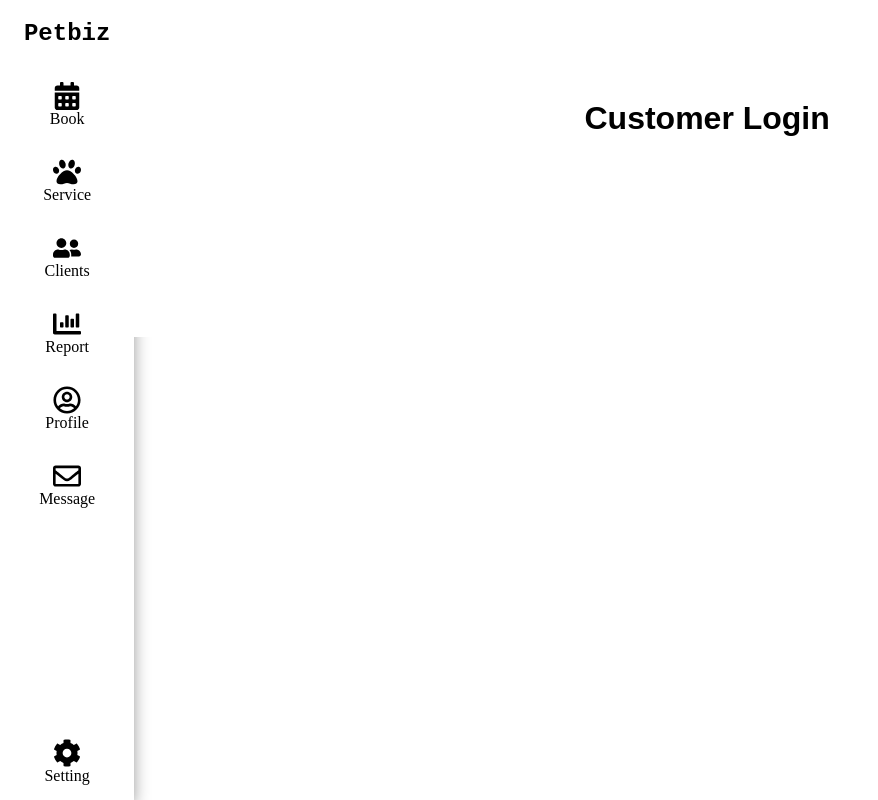
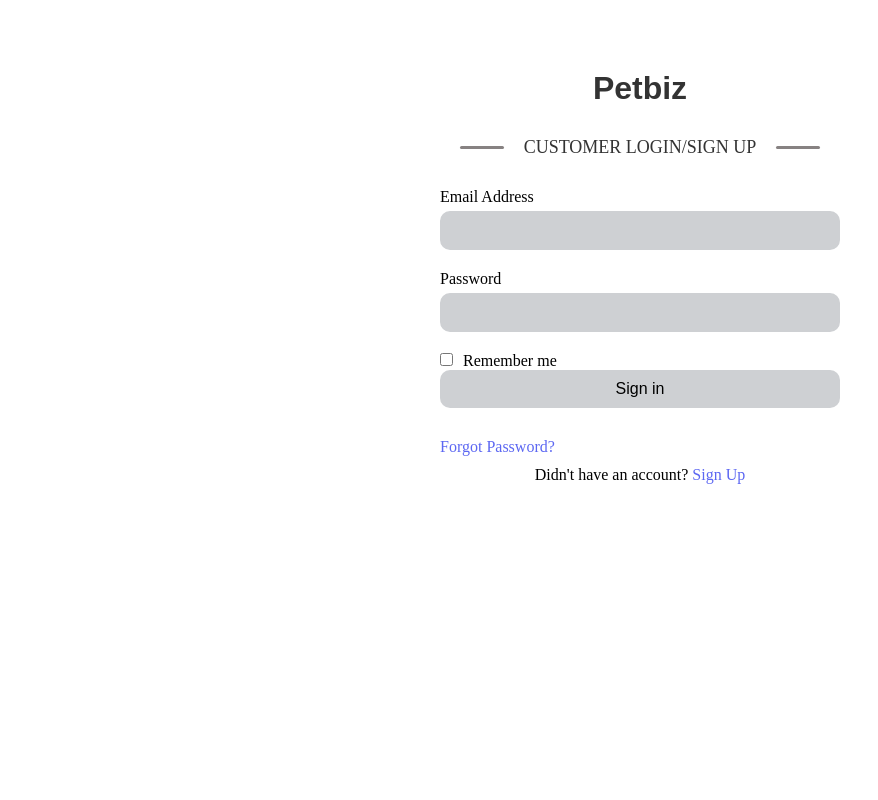
Before and after one commit to shawksolutionintern/PetBiz, a React (Create React App) app in the folder client/: page /customer-login in a window 1280 px wide. Shown: the whole page, without its empty margins (0-878 px from the left). Built offline with nearby package versions, Linux system fonts and the light colour scheme; sample sign-in values are in the browser's storage.

Commit message:
Update all pages for login

```diff
--- a/client/src/App.css
+++ b/client/src/App.css
@@ -581,3 +581,192 @@
 .reset-password-container button:hover {
   background-color: #8188ec;
 }
+
+
+/*---------------CSS FOR CUSTOMER LOGIN PAGE-----------------*/
+.customer-container {
+  width: 400px;
+  padding: 20px;
+  margin: 50px auto;
+  background-color: #ffffff;
+  border-radius: 8px;
+}
+
+.customer-container h1 {
+  font-family: Arial, sans-serif;
+  text-align: center;
+  color: #333;
+  margin-bottom: 30px;
+}
+
+.customer-container h2 {
+  display: flex;
+  align-items: center;
+  text-align: center;
+  color: #333;
+  font-size: large;
+  font-weight: normal;
+  margin-bottom:30px;
+}
+
+.customer-container h2::before,
+.customer-container h2::after {
+  content: '';
+  flex:1;
+  height: 3px;
+  border-radius: 3px;
+  background-color: #878282;
+  margin: 0 20px;
+}
+
+.customer-container form {
+  display: flex;
+  flex-direction: column;
+}
+
+.customer-container label {
+  margin-bottom: 5px;
+  color: #000000;
+}
+
+.customer-container input[type="email"],
+.customer-container input[type="password"],
+.customer-container button {
+  padding: 10px;
+  background-color: #ced0d3;
+  margin-bottom: 20px;
+  border: 2px solid #ced0d3;
+  border-radius: 10px;
+  outline: none;
+}
+
+.customer-container input[type="checkbox"] {
+  margin-right: 10px;
+}
+
+.customer-container button {
+  background-color: #ced0d3;
+  color: rgb(0, 0, 0);
+  font-size: 16px;
+  border: none;
+  cursor: pointer;
+  transition: background-color 0.3s ease;
+}
+
+.customer-container button:hover {
+  background-color: #8188ec;
+}
+
+.customer-container a {
+  color: #5c67f2;
+  text-decoration: none;
+}
+
+.customer-container a:hover {
+  text-decoration: underline;
+}
+
+.customer-container div:last-child {
+  text-align: center;
+}
+
+.customer-container .error-message {
+  color: red;
+  font-size: 16px;
+  text-align: center;
+  margin-top: 10px;
+}
+
+/*------------CSS FOR CUSTOMER SIGNUP PAGE -------*/
+.customer-signup {
+  width: 100%;
+  max-width: 500px;
+  margin: 40px auto;
+  padding: 20px;
+  background-color: #fff;
+  border-radius: 10px;
+}
+
+.customer-signup h1 {
+  text-align: center;
+  font-family: Arial, sans-serif;
+  color: #333;
+  margin-bottom: 40px;
+}
+
+.form-group {
+  margin-bottom: 20px;
+}
+
+.form-group label {
+  display: block;
+  margin-bottom: 10px;
+  color: black;
+  font-size:16px;
+}
+
+.form-group input[type="username"],
+.form-group input[type="email"],
+.form-group input[type="password"] {
+  width: 100%;
+  padding: 10px;
+  background-color: #d0d0d1;
+  border: 1px solid #d0d0d1;
+  border-radius: 8px;
+  box-sizing: border-box;
+}
+
+.password-criteria {
+  margin-bottom: 20px;
+}
+
+.password-criteria label {
+  font-weight: bold;
+  display: block;
+  margin-bottom: 5px;
+}
+
+.password-criteria ul {
+  list-style-type: none;
+  padding: 0;
+}
+
+.password-criteria li {
+  margin-bottom: 3px;
+}
+
+.policy {
+  display: flex;
+  align-items: center;
+  margin-bottom: 20px;
+}
+
+.policy input[type="checkbox"] {
+  margin-right: 10px;
+}
+
+.policy label {
+  margin: 0;
+}
+
+.customer-signup button {
+  width: 50%;
+  padding: 12px;
+  background-color: #d0d0d1;
+  color: black;
+  border: none;
+  border-radius: 20px;
+  cursor: pointer;
+  font-size: 16px;
+  transition: background-color 0.3s;
+  display: block;
+  margin: 80px auto;
+}
+
+.customer-signup .underline:hover{
+  text-decoration: underline;
+}
+
+.customer-signup button:hover {
+  background-color: #8188ec
+}
--- a/client/src/App.js
+++ b/client/src/App.js
@@ -3,7 +3,7 @@ import React from 'react';
 import './App.css';
 import Home from './components/homePage/Home';
 import NavBar from './components/common/Navbar';
-import { BrowserRouter as Router, Route, Routes, Navigate} from 'react-router-dom';
+import { BrowserRouter as Router, Route, Routes, Navigate, useLocation } from 'react-router-dom';
 import Book from './components/bookPage/Book';
 import Service from './components/servicePage/Service';
 import Clients from './components/clientPage/Clients';
@@ -19,6 +19,7 @@ import NextStep from './components/loginPage/NextStep';
 import ForgotPassword from './components/loginPage/ForgotPassword';
 import VerificationPage from './components/loginPage/VerificationPage';
 import ResetPassword from './components/loginPage/ResetPassword';
+import CustomerSignup from './components/loginPage/CustomerSignup';
 
 // 保护组件，用于确保用户登录后才能访问某些路由
 const ProtectedRoute = ({ children }) => {
@@ -26,12 +27,24 @@ const ProtectedRoute = ({ children }) => {
   return isLoggedIn ? children : <Navigate to="/login" replace />;
 };
 
-function App() {
+const AppContent = () => {
+  const location = useLocation();
+  const isLoggedIn = localStorage.getItem('isLoggedIn');
+
+  // 检查当前路径是否为登录页面之一
+  const isLoginPage = location.pathname === '/login' ||
+                      location.pathname === '/business-login' ||
+                      location.pathname === '/customer-login' ||
+                      location.pathname === '/business-signup' ||
+                      location.pathname === '/forgot-password' ||
+                      location.pathname === '/verification-page' ||
+                      location.pathname === '/reset-password' ||
+                      location.pathname === '/customer-signup';
+
   return (
-    <Router>
     <div className="App">
-        {/* 根据登录状态显示NavBar */}
-        {localStorage.getItem('isLoggedIn') && <NavBar />}
+      {/* 根据登录状态和当前路径显示NavBar */}
+      {isLoggedIn && !isLoginPage && <NavBar />}
       <div className="main-content">
         <Routes>
           <Route path="/" element={<Navigate replace to="/login" />} />
@@ -39,11 +52,12 @@ function App() {
           <Route path="/business-login" element={<BusinessLogin />} />
           <Route path="/customer-login" element={<CustomerLogin />} />
           <Route path="/business-signup" element={<BusinessSignup />} />
-            <Route path="/next-page" element={<NextStep/>}/>
-            <Route path="/forgot-password" element={<ForgotPassword/>}/>
-            <Route path="/verification-page" element={<VerificationPage/>}/>
-            <Route path="/reset-password" element={<ResetPassword/>}/>
-            <Route path="/" element={<ProtectedRoute><Home /></ProtectedRoute>} />
+          <Route path="/next-page" element={<NextStep />} />
+          <Route path="/forgot-password" element={<ForgotPassword />} />
+          <Route path="/verification-page" element={<VerificationPage />} />
+          <Route path="/reset-password" element={<ResetPassword />} />
+          <Route path="/customer-signup" element={<CustomerSignup />} />
+          <Route path="/home" element={<ProtectedRoute><Home /></ProtectedRoute>} />
           <Route path="/book" element={<ProtectedRoute><Book /></ProtectedRoute>} />
           <Route path="/service" element={<ProtectedRoute><Service /></ProtectedRoute>} />
           <Route path="/clients" element={<ProtectedRoute><Clients /></ProtectedRoute>} />
@@ -54,6 +68,13 @@ function App() {
         </Routes>
       </div>
     </div>
+  );
+}
+
+function App() {
+  return (
+    <Router>
+      <AppContent />
     </Router>
   );
 }
--- a/client/src/components/common/Navbar.js
+++ b/client/src/components/common/Navbar.js
@@ -6,7 +6,7 @@ function NavBar() {
   return (
     <div className="navbar">
       <div className="logo">Petbiz</div>
-      <Link to="/" className="nav-item nav-link">
+      <Link to="/book" className="nav-item nav-link">
         <FaCalendarAlt size={28}/>
         <span>Book</span>
       </Link>
--- a/client/src/components/loginPage/BusinessLogin.js
+++ b/client/src/components/loginPage/BusinessLogin.js
@@ -1,13 +1,24 @@
 import React, { useState } from 'react';
-import { Link } from 'react-router-dom';
+import { Link, useNavigate } from 'react-router-dom';
 
 function BusinessLogin() {
   const [error, setError] = useState(false);
+  const navigate = useNavigate();
 
   const handleSubmit = (event) => {
     event.preventDefault();
+    const email = event.target.email.value;
+    const password = event.target.password.value;
     setError(true);
+
+    if (email === "linjun0206@gmail.com" && password === "password") {
+      localStorage.setItem('isLoggedIn', true);  // 设置登录状态
+      navigate('/home');  // 导航到主页
+    } else {
+      setError(true);  // 设置错误信息
+    }
   };
+
 
   return (
     <div className="business-container">
@@ -27,7 +38,8 @@ function BusinessLogin() {
         {error && <div className="error-message">The account or password is incorrect!</div>}
         <button type="submit">Sign in</button>
         <a href="#" style={{display: 'block', marginTop: '10px'}}>
-            <Link to="/forgot-password"> Forgot Password?</Link></a>
+          <Link to="/forgot-password"> Forgot Password?</Link>
+        </a>
       </form>
       <div style={{marginTop: '10px'}}>
         <span>Didn't have an account? </span>
--- a/client/src/components/loginPage/CustomerLogin.js
+++ b/client/src/components/loginPage/CustomerLogin.js
@@ -1,10 +1,38 @@
-import React from 'react';
+import React, { useState } from 'react';
+import { Link } from 'react-router-dom';
 
 function CustomerLogin() {
+  const [error, setError] = useState(false);
+
+  const handleSubmit = (event) => {
+    event.preventDefault();
+    setError(true);
+  };
+
   return (
-    <div className="login-container">
-      <h1>Customer Login</h1>
-      {/* Insert your customer login form here */}
+    <div className="customer-container">
+      <h1>Petbiz</h1>
+      <h2>CUSTOMER LOGIN/SIGN UP</h2>
+      <form onSubmit={handleSubmit}>
+        <label htmlFor="email">Email Address</label>
+        <input type="email" id="email" name="email" required />
+
+        <label htmlFor="password">Password</label>
+        <input type="password" id="password" name="password" required />
+
+        <div>
+          <input type="checkbox" id="rememberMe" name="rememberMe" />
+          <label htmlFor="rememberMe">Remember me</label>
+        </div>
+        {error && <div className="error-message">The account or password is incorrect!</div>}
+        <button type="submit">Sign in</button>
+        <a href="#" style={{display: 'block', marginTop: '10px'}}>
+            <Link to="/forgot-password"> Forgot Password?</Link></a>
+      </form>
+      <div style={{marginTop: '10px'}}>
+        <span>Didn't have an account? </span>
+        <Link to="/customer-signup">Sign Up</Link>
+      </div>
     </div>
   );
 }
--- /dev/null
+++ b/client/src/components/loginPage/CustomerSignup.js
@@ -0,0 +1,85 @@
+import React, { useState } from 'react';
+
+const CustomerSignup = () => {
+  const [username, setUsername] = useState('');
+  const [email, setEmail] = useState('');
+  const [password, setPassword] = useState('');
+  const [confirmPassword, setConfirmPassword] = useState('');
+  const [agreedToPrivacy, setAgreedToPrivacy] = useState(false);
+
+  const handleSubmit = (e) => {
+    e.preventDefault();
+    if (!agreedToPrivacy) {
+      alert('You must agree to the Privacy Policy.');
+      return;
+    }
+    console.log('Account Data:', { email, password, confirmPassword });
+    // Further processing here
+  };
+
+  return (
+    <div className="customer-signup">
+      <h1>Create Account</h1>
+      <form onSubmit={handleSubmit}>
+        <div className='form-group'>
+          <label htmlFor='username'>Username</label>
+          <input
+            type="username"
+            id="username"
+            value={username}
+            onChange={(e) => setUsername(e.target.value)}
+            required
+          />
+        </div>
+        <div className="form-group">
+          <label htmlFor="email">Email Address</label>
+          <input
+            type="email"
+            id="email"
+            value={email}
+            onChange={(e) => setEmail(e.target.value)}
+            required
+          />
+        </div>
+        <div className="form-group">
+          <label htmlFor="password">Password</label>
+          <input
+            type="password"
+            id="password"
+            value={password}
+            onChange={(e) => setPassword(e.target.value)}
+            required
+          />
+        </div>
+        <div className="form-group">
+          <label htmlFor="confirmPassword">Confirm Password</label>
+          <input
+            type="password"
+            id="confirmPassword"
+            value={confirmPassword}
+            onChange={(e) => setConfirmPassword(e.target.value)}
+            required
+          />
+        </div>
+        <div className="password-criteria">
+          <label>Password must contain:</label>
+          <ul>
+            <li>At least 8 characters</li>
+            <li>At least 1 number</li>
+            <li>Both upper and lower case letters</li>
+          </ul>
+        </div>
+        <div className="policy">
+          <input type="checkbox" id="privacyPolicy"
+            checked={agreedToPrivacy}
+            onChange={() => setAgreedToPrivacy(!agreedToPrivacy)}
+          />
+          <label htmlFor="privacyPolicy">I have read and agree to the <span className="underline">Privacy Policy</span>.</label>
+        </div>
+        <button type="submit">Create Account</button>
+      </form>
+    </div>
+  );
+};
+
+export default CustomerSignup;
--- a/client/src/components/servicePage/Service.js
+++ b/client/src/components/servicePage/Service.js
@@ -1,7 +1,11 @@
 import React from 'react';
 
 const Service = () => {
-
+    return (
+        <div>
+          <h1>Service Page</h1>
+        </div>
+      );
 
 }
 
--- a/client/src/components/servicepage/Service.js
+++ b/client/src/components/servicepage/Service.js
@@ -1,7 +1,11 @@
 import React from 'react';
 
 const Service = () => {
-
+    return (
+        <div>
+          <h1>Service Page</h1>
+        </div>
+      );
 
 }
 
```
Lines whose indentation alone changed are shown as unchanged.
